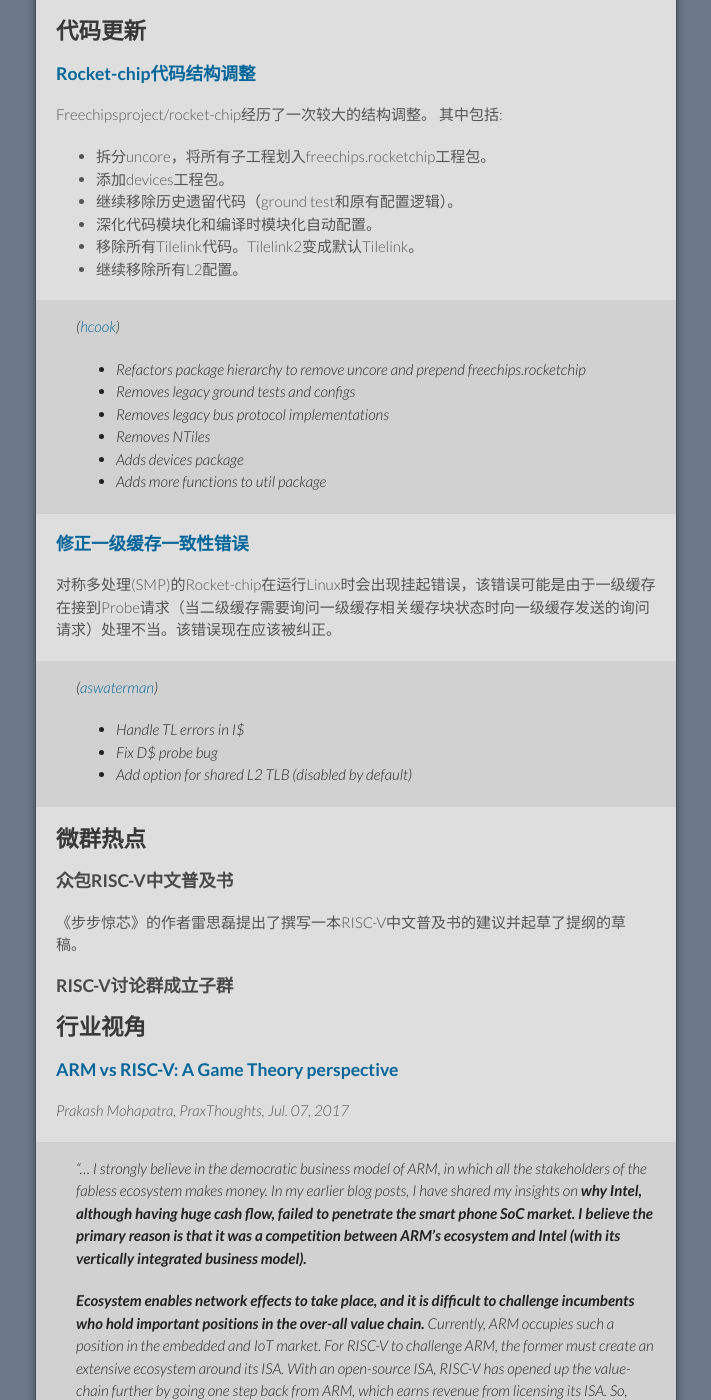
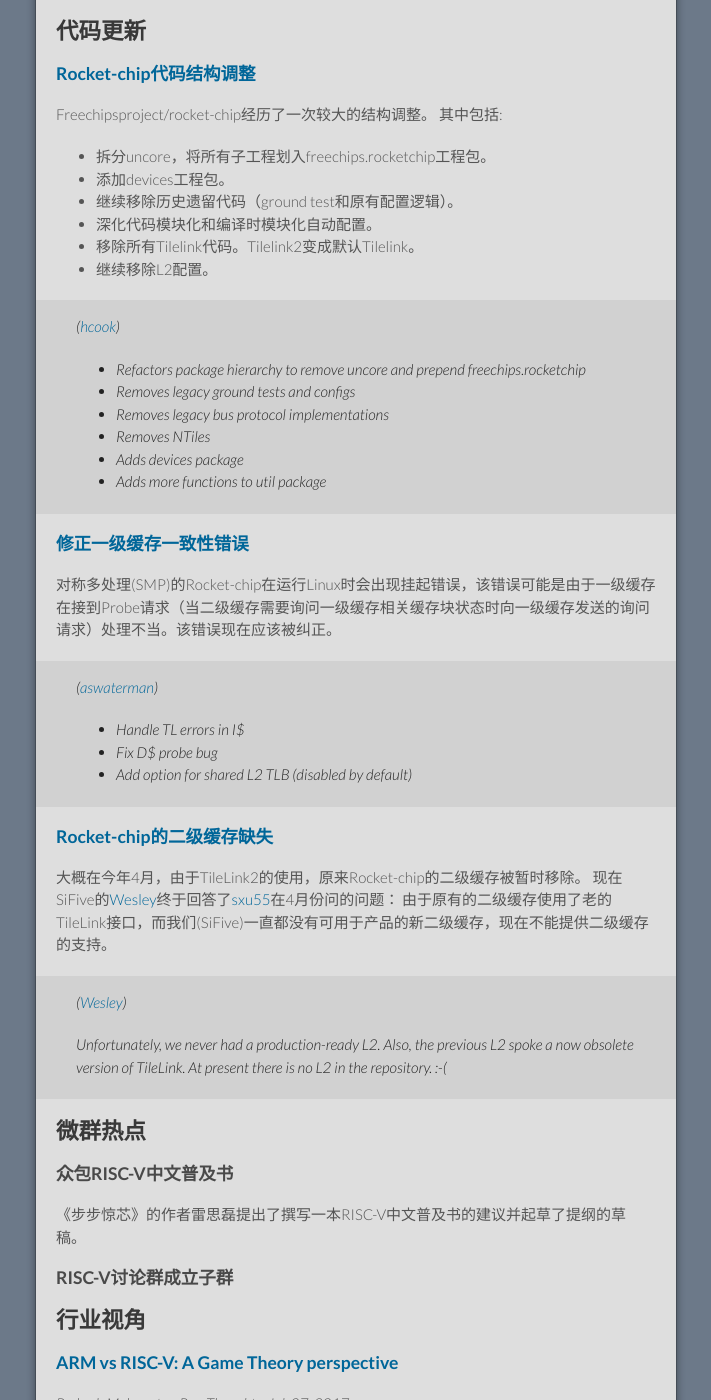
Before and after one commit to cnrv/home, a Jekyll site: the page built from bi-week-rpts/2017-07-20.md, in a window 1280 px wide and 1400 px high, scrolled down 2062 px. Shown: the whole window, without its empty margins (284-995 px from the left). Built offline with Jekyll 4.4.1, drawn with Linux system fonts in a browser that asks for light colours; our own code applies the rules of GitHub Pages for plain Markdown files.

Commit message:
the miss of L2 as officially answered.

```diff
--- a/bi-week-rpts/2017-07-20.md
+++ b/bi-week-rpts/2017-07-20.md
@@ -85,7 +85,7 @@
 - 继续移除历史遗留代码（ground test和原有配置逻辑）。
 - 深化代码模块化和编译时模块化自动配置。
 - 移除所有Tilelink代码。Tilelink2变成默认Tilelink。
-- 继续移除所有L2配置。
+- 继续移除L2配置。
 
 > ([hcook](https://github.com/hcook))
 >
@@ -105,6 +105,17 @@
 > - Handle TL errors in I$
 > - Fix D$ probe bug
 > - Add option for shared L2 TLB (disabled by default)
+
+### [Rocket-chip的二级缓存缺失](https://github.com/freechipsproject/rocket-chip/issues/653)
+
+大概在今年4月，由于TileLink2的使用，原来Rocket-chip的二级缓存被暂时移除。
+现在SiFive的[Wesley](https://github.com/terpstra)终于回答了[sxu55](https://github.com/sxu55)在4月份问的问题：
+由于原有的二级缓存使用了老的TileLink接口，而我们(SiFive)一直都没有可用于产品的新二级缓存，现在不能提供二级缓存的支持。
+
+>([Wesley](https://github.com/terpstra))
+>
+> Unfortunately, we never had a production-ready L2.
+> Also, the previous L2 spoke a now obsolete version of TileLink. At present there is no L2 in the repository. :-(
 
 ## 微群热点
 
```
